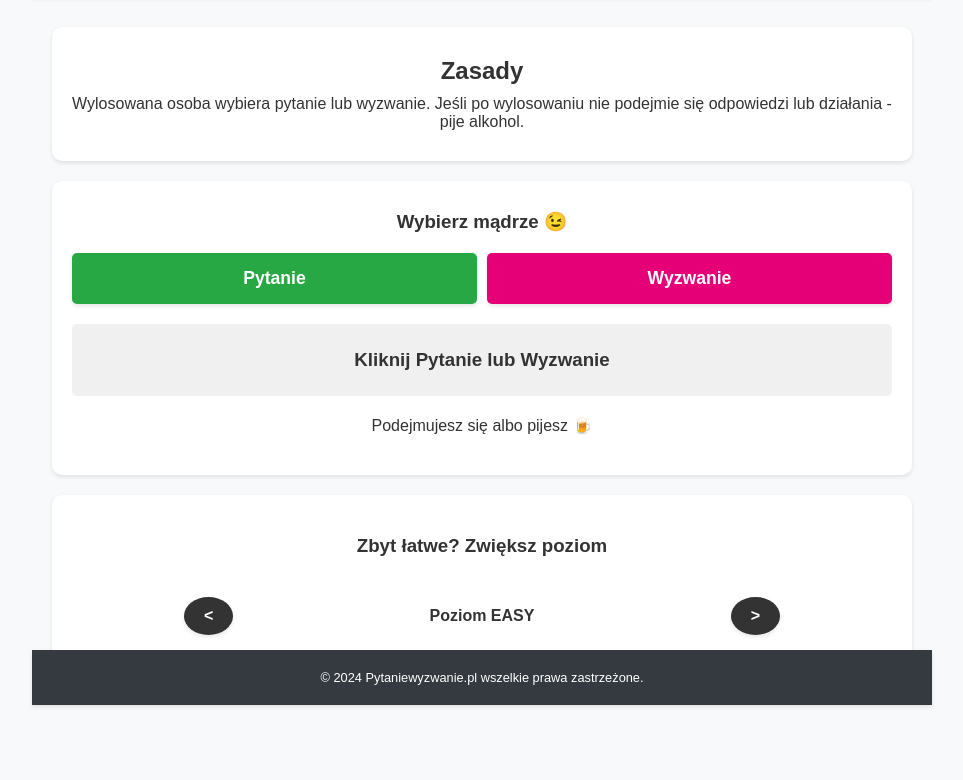
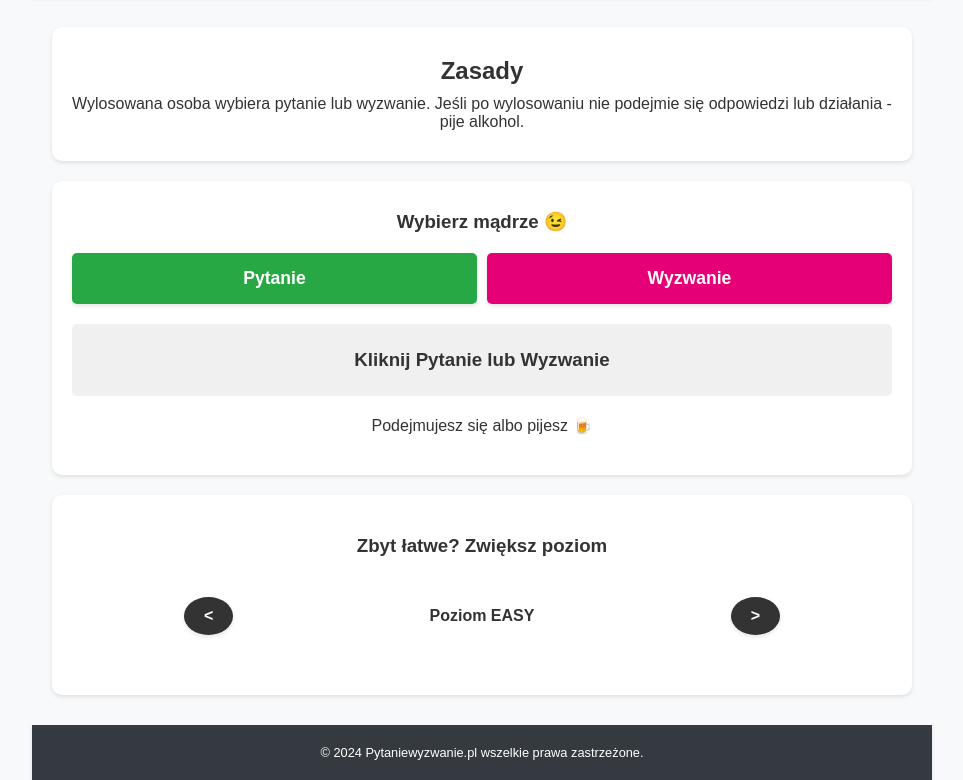
Before and after one commit to BadVilgo/GraPytanieCzyWyzwanie, a plain HTML site: page index.html in a window 1280 px wide. Shown: the part 72-852 px from the top of the page, without its empty margins (224-1187 px from the left). Before the commit the page ends 800 px from the top, so only its background shows below. Drawn offline with Linux system fonts and the light colour scheme.

Commit message:
footer position changes 2

```diff
--- a/style.css
+++ b/style.css
@@ -143,9 +143,7 @@ a.button.arrow{
 
 footer {
     width: 100%;
-    position: absolute;
-    margin-top: 20px;
-    bottom: 20px;
+    bottom: 0px;
     background-color: #343a40;
     color: #fff;
     padding: 10px 0;
```
